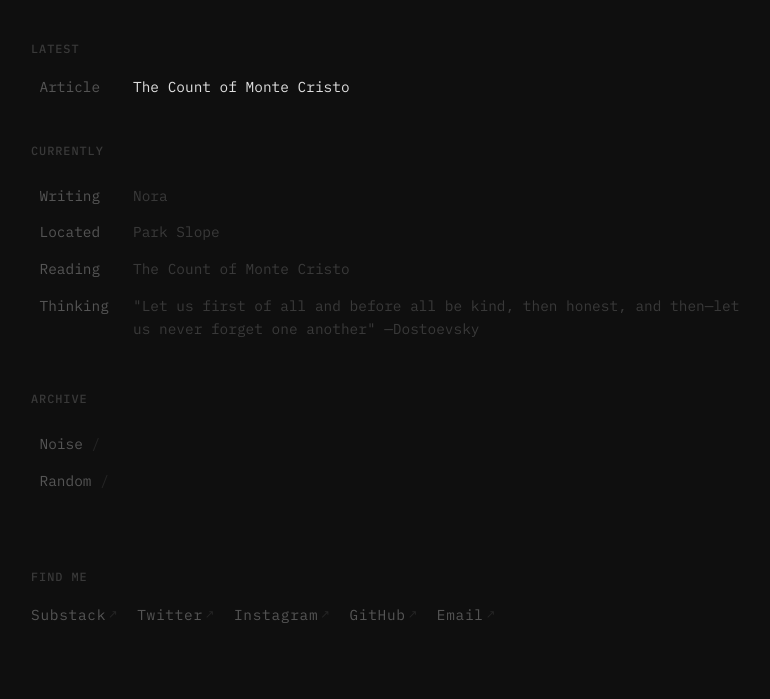
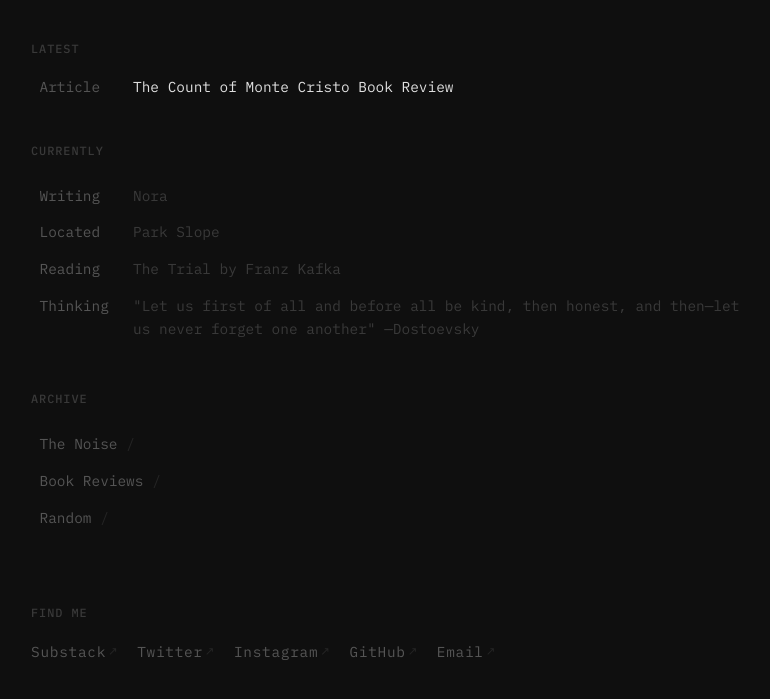
Before and after one commit to lptalty/personal-site, an Eleventy site: page src/index.njk in a window 1280 px wide. Shown: the part 173-872 px from the top of the page, without its empty margins (243-1013 px from the left). Built offline with nearby package versions, Linux system fonts and the light colour scheme; Eleventy itself is replaced by a stand-in of ours; files that its build step writes are made by us from their sources.

Commit message:
book review place holders

```diff
--- a/src/essays/book-reviews/01_the_count_of_monty_cristo.md
+++ b/src/essays/book-reviews/01_the_count_of_monty_cristo.md
@@ -1,6 +1,6 @@
 ---
-title: "The Count of Monte Cristo"
-date: 2026-11-27
+title: "The Count of Monte Cristo Book Review"
+date: 2026-02-12
 ---
 
 WIP
--- a/src/essays/the-noise/index.njk
+++ b/src/essays/the-noise/index.njk
@@ -1,12 +1,12 @@
 ---
 layout: base.njk
-title: Noise
+title: The Noise
 tags: []
 ---
 
 <header class="category-header">
   <a href="/" class="back-link">← Back</a>
-  <h1>Noise</h1>
+  <h1>The Noise</h1>
 </header>
 
 <ul class="essays-list">
--- a/src/index.njk
+++ b/src/index.njk
@@ -22,7 +22,7 @@ title: Home
   <ul class="currently-list">
     <li><span class="currently-label">Writing</span> <span class="currently-value">Nora</span></li>
     <li><span class="currently-label">Located</span> <span class="currently-value">Park Slope</span></li>
-    <li><span class="currently-label">Reading</span> <span class="currently-value">The Count of Monte Cristo</span></li>
+    <li><span class="currently-label">Reading</span> <span class="currently-value">The Trial by Franz Kafka</span></li>
     <li><span class="currently-label">Thinking</span> <span class="currently-value">"Let us first of all and before all be kind, then honest, and then&mdash;let us never forget one another" &mdash;Dostoevsky</span></li>
   </ul>
 </section>
@@ -30,7 +30,8 @@ title: Home
 <section class="essays-section">
   <h2>Archive</h2>
   <ul class="category-list">
-    <li><a href="/essays/the-noise/">Noise <span class="slash">/</span></a></li>
+    <li><a href="/essays/the-noise/">The Noise <span class="slash">/</span></a></li>
+    <li><a href="/essays/book-reviews/">Book Reviews <span class="slash">/</span></a></li>
     <li><a href="/essays/random/">Random <span class="slash">/</span></a></li>
   </ul>
 </section>
```
Also changed, not shown: README.md.
